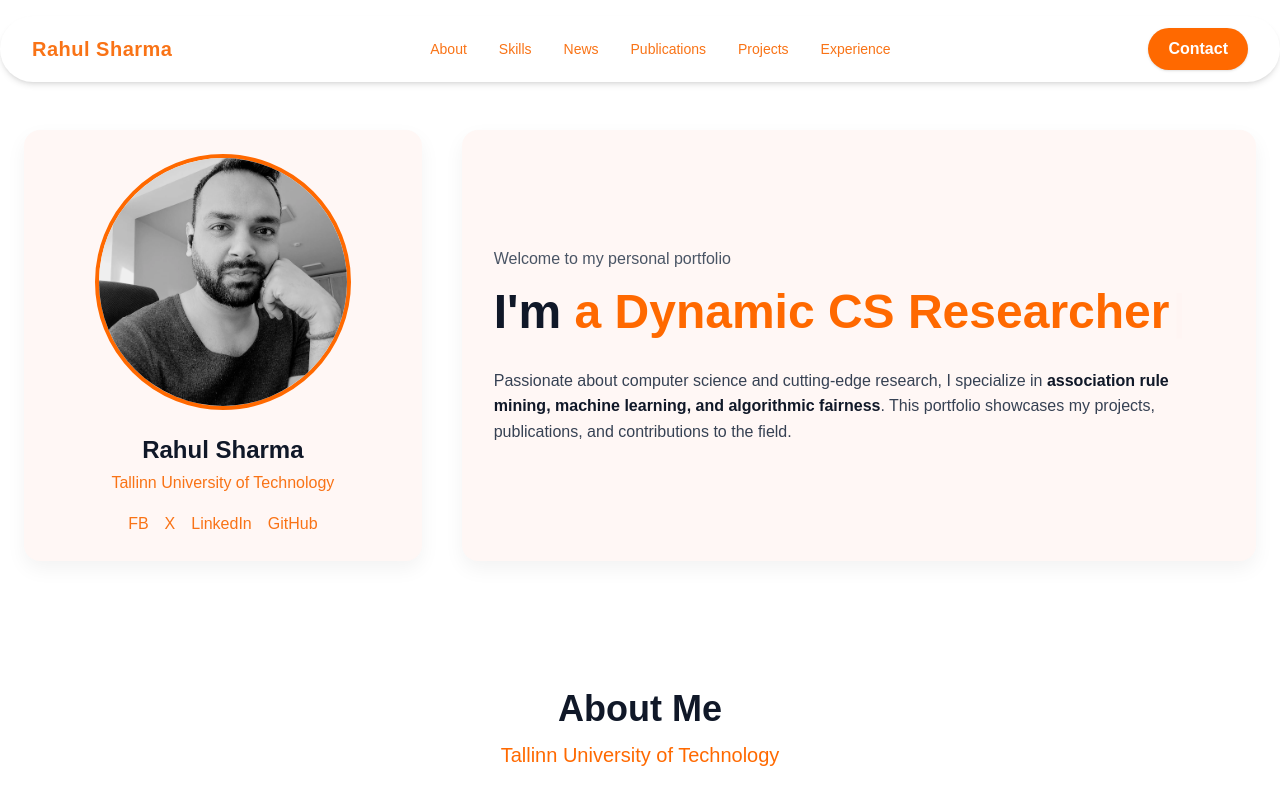
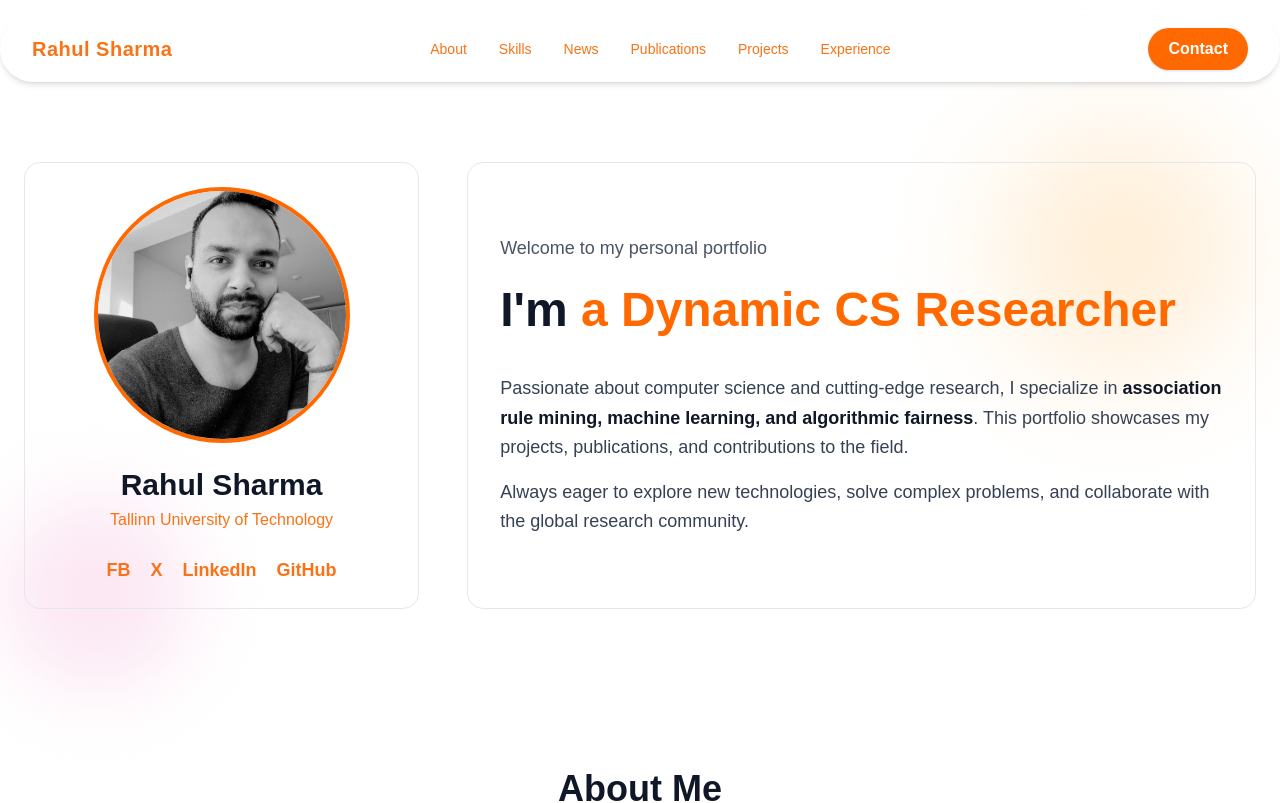
Before and after one commit to JatinBrandshow/portfolio-rahul-sharma-v2, a Next.js app: page / in a window 1280 px wide. Shown: the top 803 px of the page. Built offline with nearby package versions, Linux system fonts and the light colour scheme.

Commit message:
new change

```diff
--- a/src/components/HeroSection.js
+++ b/src/components/HeroSection.js
@@ -3,12 +3,18 @@
 import React from "react";
 import Image from "next/image";
 import { Typewriter } from "react-simple-typewriter";
+import { motion } from "framer-motion";
 
 const HeroSection = () => {
   return (
-        <section className="max-w-7xl mx-auto px-6 py-12 flex flex-col lg:flex-row gap-10">
+    <section className="relative max-w-7xl mx-auto px-6 py-20 flex flex-col lg:flex-row gap-12">
       {/* Left Panel */}
-            <div className="flex flex-col items-center lg:w-1/3 text-center p-6 card">
+      <motion.div
+        initial={{ opacity: 0, x: -50 }}
+        animate={{ opacity: 1, x: 0 }}
+        transition={{ duration: 0.8 }}
+        className="flex flex-col items-center lg:w-1/3 text-center p-6 rounded-2xl border border-gray-200 hover:scale-105 transition-transform duration-300"
+      >
         <div className="relative w-64 h-64">
           <Image
             src="/image/rahul.webp"
@@ -17,35 +23,43 @@ const HeroSection = () => {
             className="rounded-full object-cover border-4 border-orange-500"
           />
         </div>
-                <h2 className="mt-6 text-2xl font-bold text-gray-900">Rahul Sharma</h2>
+
+        <h2 className="mt-6 text-3xl font-bold text-gray-900">Rahul Sharma</h2>
         <p className="text-gray-600 mt-1">
           <a
             href="https://www.taltech.ee/"
             target="_blank"
             rel="noopener noreferrer"
-                        className="hover:text-orange-500"
+            className="hover:text-orange-500 transition-colors duration-300 font-medium"
           >
             Tallinn University of Technology
           </a>
         </p>
 
         {/* Social Links */}
-                <div className="flex gap-4 mt-4 justify-center">
+        <div className="flex gap-5 mt-6 justify-center">
           {["FB", "X", "LinkedIn", "GitHub"].map((platform) => (
-                        <a
+            <motion.a
               key={platform}
               href="#"
-                            className="text-gray-500 hover:text-orange-500 transition-colors"
+              whileHover={{ scale: 1.2 }}
+              whileTap={{ scale: 0.95 }}
+              className="text-gray-500 hover:text-orange-500 transition-colors duration-300 text-lg font-semibold"
             >
               {platform}
-                        </a>
+            </motion.a>
           ))}
         </div>
-            </div>
+      </motion.div>
 
       {/* Right Panel */}
-            <div className="lg:w-2/3 flex flex-col justify-center gap-4 p-8 card">
-                <p className="text-gray-600">Welcome to my personal portfolio</p>
+      <motion.div
+        initial={{ opacity: 0, x: 50 }}
+        animate={{ opacity: 1, x: 0 }}
+        transition={{ duration: 0.8 }}
+        className="lg:w-2/3 flex flex-col justify-center gap-6 p-8 rounded-2xl border border-gray-200 hover:scale-105 transition-transform duration-300"
+      >
+        <p className="text-gray-600 text-lg">Welcome to my personal portfolio</p>
 
         <h1 className="text-4xl lg:text-5xl font-bold text-gray-900 mb-4">
           I'm{" "}
@@ -62,12 +76,28 @@ const HeroSection = () => {
           </span>
         </h1>
 
-                <div className="text-gray-700 space-y-4 max-h-[400px] overflow-y-auto">
+        <motion.div
+          initial={{ opacity: 0 }}
+          whileInView={{ opacity: 1 }}
+          viewport={{ once: true }}
+          transition={{ duration: 0.8 }}
+          className="text-gray-700 space-y-4 text-lg leading-relaxed max-h-[400px] overflow-y-auto"
+        >
           <p>
-                        Passionate about computer science and cutting-edge research, I specialize in <strong className="text-gray-900">association rule mining, machine learning, and algorithmic fairness</strong>. This portfolio showcases my projects, publications, and contributions to the field.
+            Passionate about computer science and cutting-edge research, I specialize in{" "}
+            <strong className="text-gray-900">
+              association rule mining, machine learning, and algorithmic fairness
+            </strong>. This portfolio showcases my projects, publications, and contributions to the field.
           </p>
-                </div>
-            </div>
+          <p>
+            Always eager to explore new technologies, solve complex problems, and collaborate with the global research community.
+          </p>
+        </motion.div>
+      </motion.div>
+
+      {/* Optional: subtle background shapes */}
+      <div className="absolute -z-10 w-60 h-60 bg-orange-100 rounded-full top-12 right-10 blur-3xl"></div>
+      <div className="absolute -z-10 w-48 h-48 bg-pink-100 rounded-full bottom-0 left-0 blur-2xl"></div>
     </section>
   );
 };
```
Lines whose indentation alone changed are shown as unchanged.
